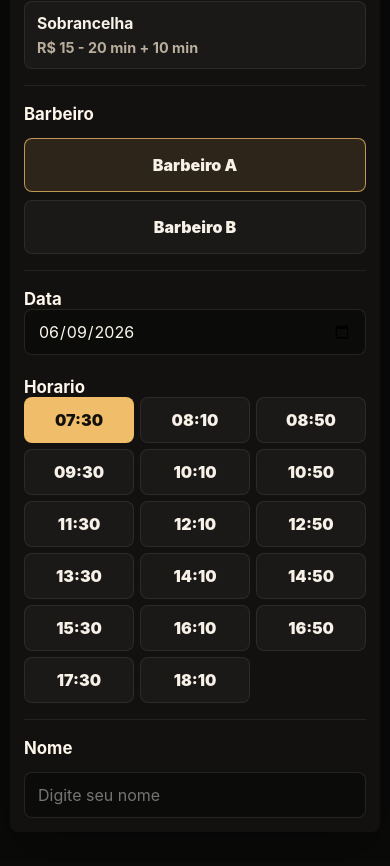
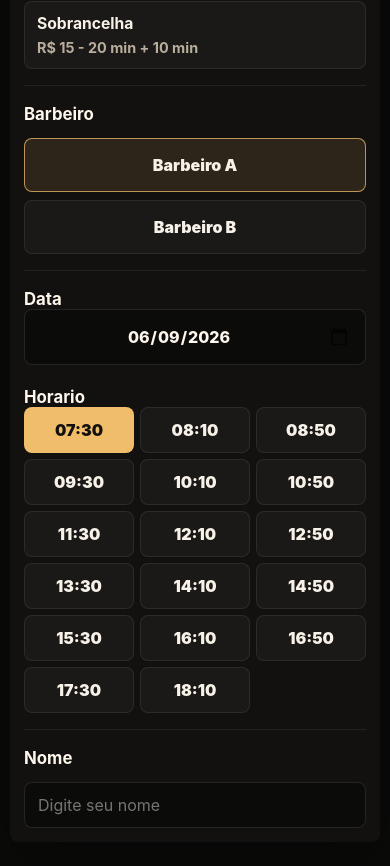
Before and after one commit to Samuel0G/Sistema-Barbearia, a React (Vite) app: page /agendar in a window 390 px wide. Shown: the part 654-1520 px from the top of the page. Built offline with nearby package versions, Linux system fonts and the light colour scheme.

Commit message:
Center mobile date input content

```diff
--- a/src/styles.css
+++ b/src/styles.css
@@ -309,10 +309,41 @@ select {
 
 input[type="date"] {
   display: block;
+  position: relative;
   max-width: 100%;
   min-width: 0;
+  min-height: 52px;
+  padding: 0 46px 0 14px;
+  color: #fff7ec;
+  font-weight: 850;
+  line-height: 52px;
+  text-align: center;
   appearance: none;
   -webkit-appearance: none;
+}
+
+input[type="date"]::-webkit-date-and-time-value {
+  min-height: 52px;
+  margin: 0;
+  padding: 0;
+  text-align: center;
+}
+
+input[type="date"]::-webkit-datetime-edit {
+  display: flex;
+  align-items: center;
+  justify-content: center;
+  min-height: 52px;
+  padding: 0;
+}
+
+input[type="date"]::-webkit-calendar-picker-indicator {
+  position: absolute;
+  right: 14px;
+  width: 20px;
+  height: 20px;
+  margin: 0;
+  opacity: 0.6;
 }
 
 input:focus,
```
